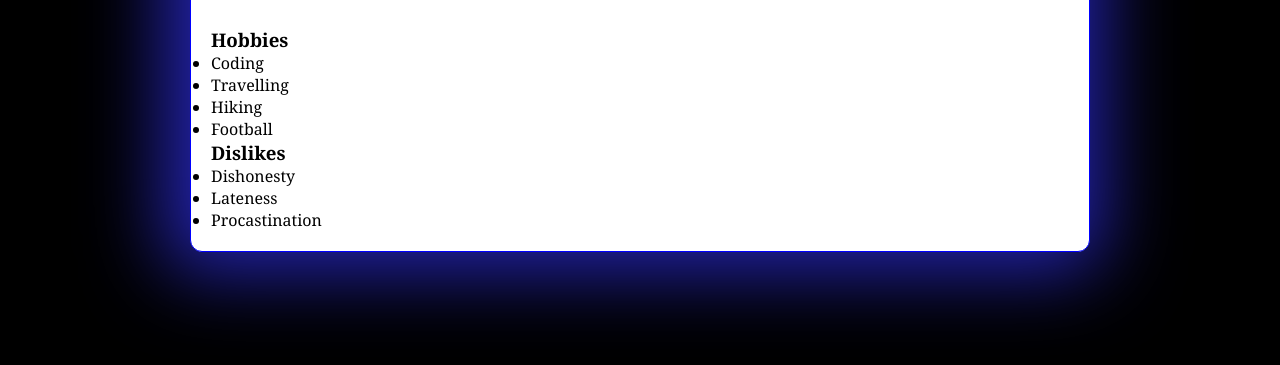
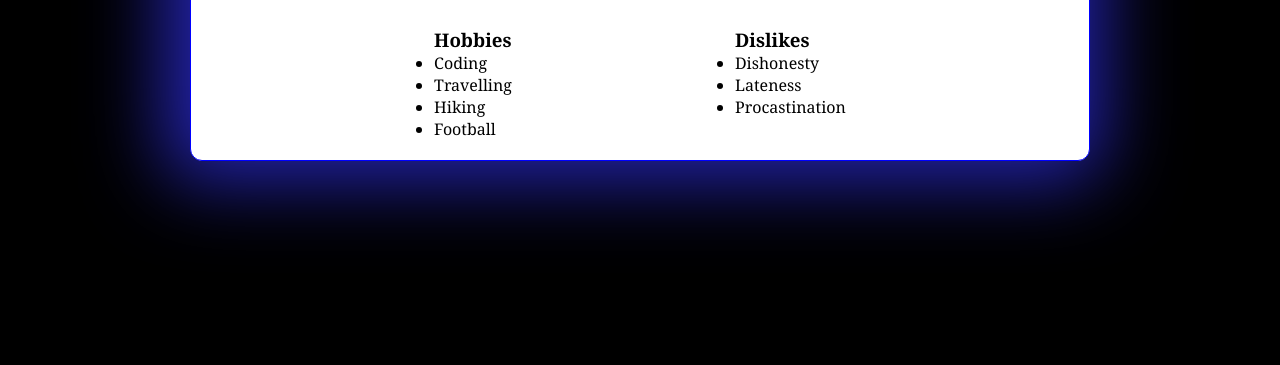
Before and after one commit to GodwinNgbede/HNG-profile-card, a plain HTML site: page index.html in a window 1280 px wide. Shown: the part 421-786 px from the top of the page. Drawn offline with nearby package versions, Linux system fonts and the light colour scheme.

Commit message:
hobbies and dislikes styling

```diff
--- a/styles.css
+++ b/styles.css
@@ -67,3 +67,9 @@ nav ul li {
 nav ul li a {
   color: black;
 }
+
+/* ======================= HOBBIES AND DISLIKES ================================== */
+.hoobies-dislikes {
+  display: flex;
+  justify-content: space-evenly;
+}
```
